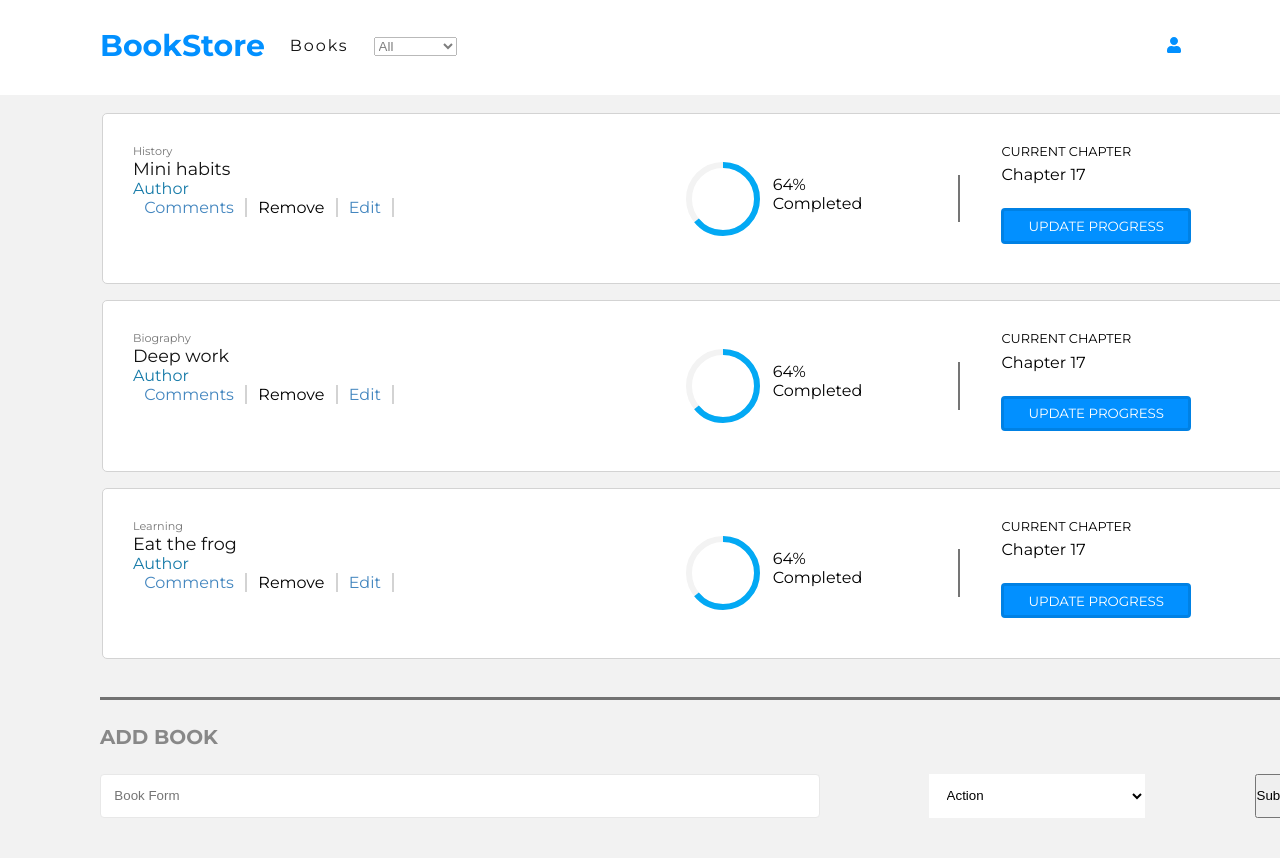
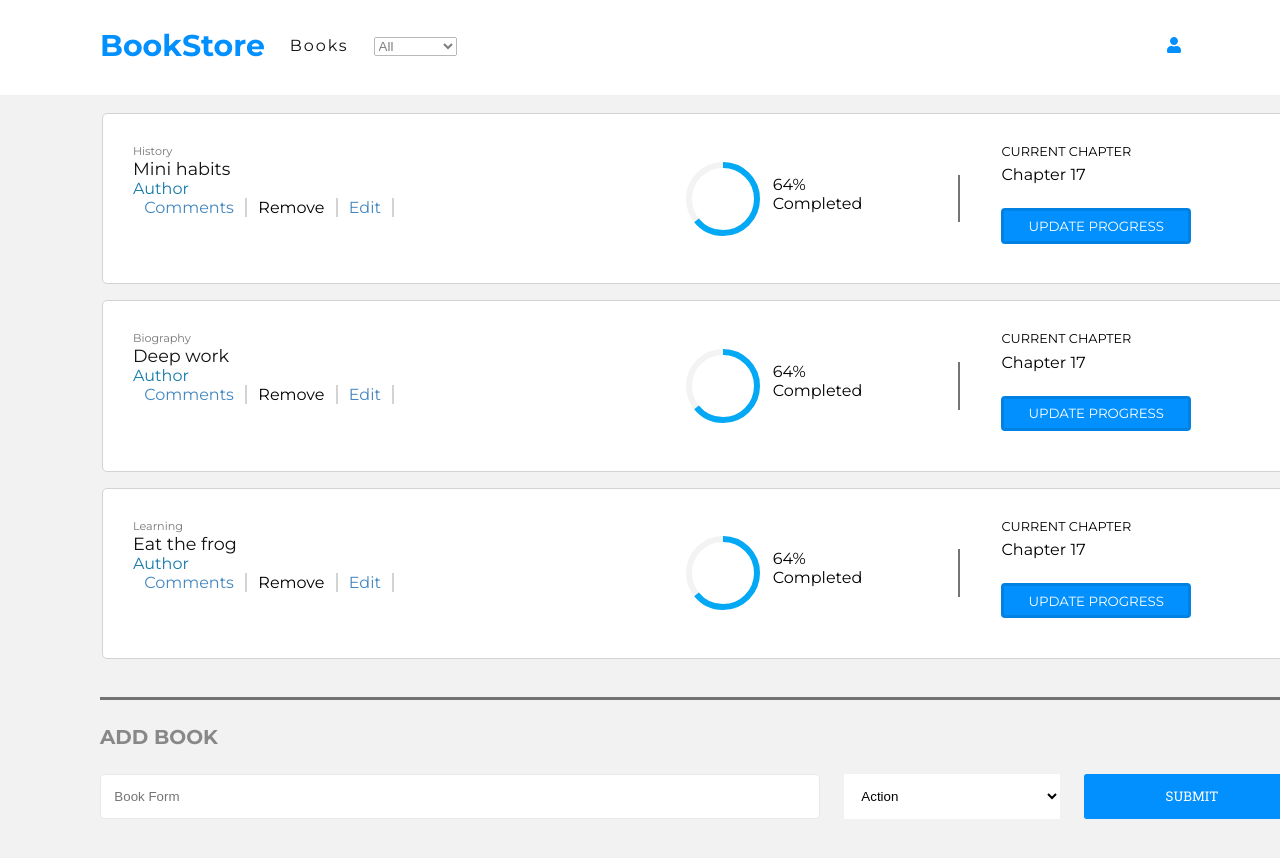
Before and after one commit to keneogu/react-redux-bookstore, a React (Create React App) app: page / in a window 1280 px wide. Shown: the top 858 px of the page. Built offline with nearby package versions, Linux system fonts and the light colour scheme.

Commit message:
Style form button

```diff
--- a/src/styles/BooksForm.css
+++ b/src/styles/BooksForm.css
@@ -34,3 +34,14 @@ form select {
   border: none;
   background-color: #fff;
 }
+
+form button {
+  width: 18%;
+  padding: 1em;
+  text-transform: uppercase;
+  color: #fff;
+  background-color: #0290ff;
+  font-family: 'Roboto Slab', serif;
+  border: none;
+  border-radius: 0.2em;
+}
```
